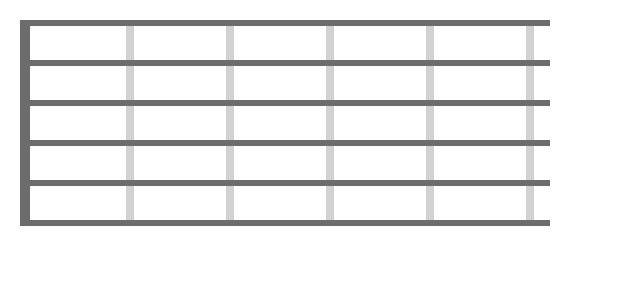
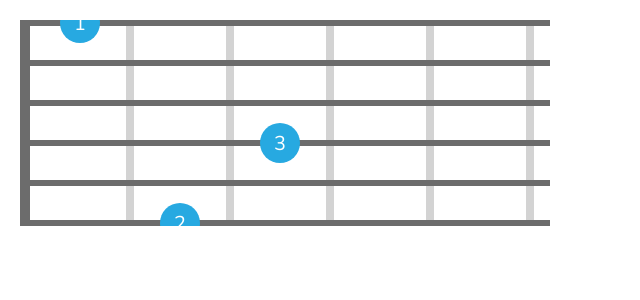
Before and after one commit to bali182/magic-fretboard, a React app: page / in a window 1280 px wide. Shown: the top 300 px of the page, without its empty margins (0-640 px from the left). Built offline with nearby package versions, Linux system fonts and the light colour scheme.

Commit message:
Made markers render in basic cases

```diff
--- a/src/Fretboard/FretboadModelUtil.ts
+++ b/src/Fretboard/FretboadModelUtil.ts
@@ -1,4 +1,4 @@
-import { FretboardModel, StringModel } from './FretboardModel'
+import { FretboardModel, StringModel, MarkerModel } from './FretboardModel'
 import { Fretboard } from './Fretboard'
 import range from 'lodash/range'
 import head from 'lodash/head'
@@ -93,12 +93,23 @@ export class FretboardModelUtil {
     // TODO
     return this.getViewportHeight()
   }
+
+  getMarkerX(marker: MarkerModel): number {
+    const fretsWidth = (marker.fret - this.model.firstVisibleFret - 1) * this.model.fretWidth
+    const halfFretWidthToCenter = this.model.fretWidth / 2
+    const nutWidth = this.isNutVisible() ? this.model.nutWidth : 0
+    const startOverhangWidth = this.isNutVisible() ? 0 : this.model.stringOverhang
+    return fretsWidth + halfFretWidthToCenter + nutWidth + startOverhangWidth
+  }
+
+  getMarkerY(marker: MarkerModel): number {
+    const stringIndex = this.model.strings.findIndex((string) => string.id === marker.stringId)
+    const singingsHeight = stringIndex * this.model.stringSpacing
+    const topOverhang = head(this.model.strings).thickness / 2
+    return singingsHeight + topOverhang
+  }
 }
 
 export function from(model: FretboardModel): FretboardModelUtil {
   return new FretboardModelUtil(model)
 }
-
-export function fromProps(fretboard: Fretboard): FretboardModelUtil {
-  return from(fretboard.props.model)
-}
--- a/src/Fretboard/Fretboard.tsx
+++ b/src/Fretboard/Fretboard.tsx
@@ -1,6 +1,6 @@
 import React, { PureComponent, ReactNode } from 'react'
-import { FretboardModel, StringModel } from './FretboardModel'
-import { fromProps, FretboardModelUtil } from './FretboadModelUtil'
+import { FretboardModel, StringModel, MarkerModel } from './FretboardModel'
+import { from, FretboardModelUtil } from './FretboadModelUtil'
 import range from 'lodash/range'
 
 export type FretboardProps = {
@@ -9,7 +9,7 @@ export type FretboardProps = {
 
 export class Fretboard extends PureComponent<FretboardProps> {
   render() {
-    const util = fromProps(this)
+    const util = from(this.props.model)
     return (
       <svg width={util.getViewportWidth()} height={util.getViewportHeight()} xmlns="http://www.w3.org/2000/svg">
         {this.renderFrets(util)}
@@ -27,9 +27,9 @@ export class Fretboard extends PureComponent<FretboardProps> {
 
   renderFrets(util: FretboardModelUtil): ReactNode {
     if (util.isNutVisible()) {
-      return range(1, util.getFretCount() + 1).map((index) => this.renderFretWire(util, index))
+      return range(1, util.getFretCount() + 1).map(this.renderFretWire(util))
     }
-    return range(0, util.getFretCount() + 1).map((index) => this.renderFretWire(util, index))
+    return range(0, util.getFretCount() + 1).map(this.renderFretWire(util))
   }
 
   renderString = (util: FretboardModelUtil) => (strModel: StringModel): ReactNode => {
@@ -39,7 +39,7 @@ export class Fretboard extends PureComponent<FretboardProps> {
     return <line stroke="#6c6c6c" x1={x1} x2={x2} y1={y} y2={y} strokeWidth={strModel.thickness} key={strModel.id} />
   }
 
-  renderFretWire = (util: FretboardModelUtil, index: number) => {
+  renderFretWire = (util: FretboardModelUtil) => (index: number) => {
     const { model } = this.props
     const x = util.getFretWireX(index)
     const y1 = util.getFretWireY1(index)
@@ -59,9 +59,21 @@ export class Fretboard extends PureComponent<FretboardProps> {
   }
 
   renderMarkers(util: FretboardModelUtil) {
-    /*const cx = MarkerFret * FretSpacing - FretSpacing / 2 + FretPadding
-    const cy = MarkerString * StringSpacing + StringPadding
-    return <circle fill="#27a9e1" cx={cx} cy={cy} r={MarkerRadius} />*/
-    return null
+    const { model } = this.props
+    return model.markers.map(this.renderMarker(util))
+  }
+
+  renderMarker = (util: FretboardModelUtil) => (marker: MarkerModel) => {
+    const cx = util.getMarkerX(marker)
+    const cy = util.getMarkerY(marker)
+    const { model } = this.props
+    return (
+      <React.Fragment>
+        <circle fill="#27a9e1" cx={cx} cy={cy} r={model.markerRadius}></circle>
+        <text x={cx} y={cy} fill="white" fontSize={20} textAnchor="middle" alignmentBaseline="central">
+          {marker.label}
+        </text>
+      </React.Fragment>
+    )
   }
 }
--- a/src/Fretboard/sampleModels.ts
+++ b/src/Fretboard/sampleModels.ts
@@ -10,13 +10,22 @@ const strings = ['E6', 'A', 'D', 'G', 'B', 'E1'].map(
   })
 )
 
+const zeroMarker: MarkerModel = {
+  type: 'marker',
+  id: nanoid(),
+  fret: 0,
+  stringId: strings[4].id,
+  kind: MarkerKind.Secondary,
+  label: '0',
+}
+
 const firstMarker: MarkerModel = {
   type: 'marker',
   id: nanoid(),
   fret: 3,
   stringId: strings[3].id,
   kind: MarkerKind.Pimary,
-  label: '1',
+  label: '3',
 }
 
 const secondMarker: MarkerModel = {
@@ -25,7 +34,7 @@ const secondMarker: MarkerModel = {
   fret: 1,
   stringId: strings[0].id,
   kind: MarkerKind.Default,
-  label: '2',
+  label: '1',
 }
 
 const thirdMarker: MarkerModel = {
@@ -34,10 +43,10 @@ const thirdMarker: MarkerModel = {
   fret: 2,
   stringId: strings[5].id,
   kind: MarkerKind.Secondary,
-  label: '3',
+  label: '2',
 }
 
-const markers = [firstMarker, secondMarker, thirdMarker]
+const markers = [zeroMarker, firstMarker, secondMarker, thirdMarker]
 
 export const model: FretboardModel = {
   type: 'fretboard',
```
